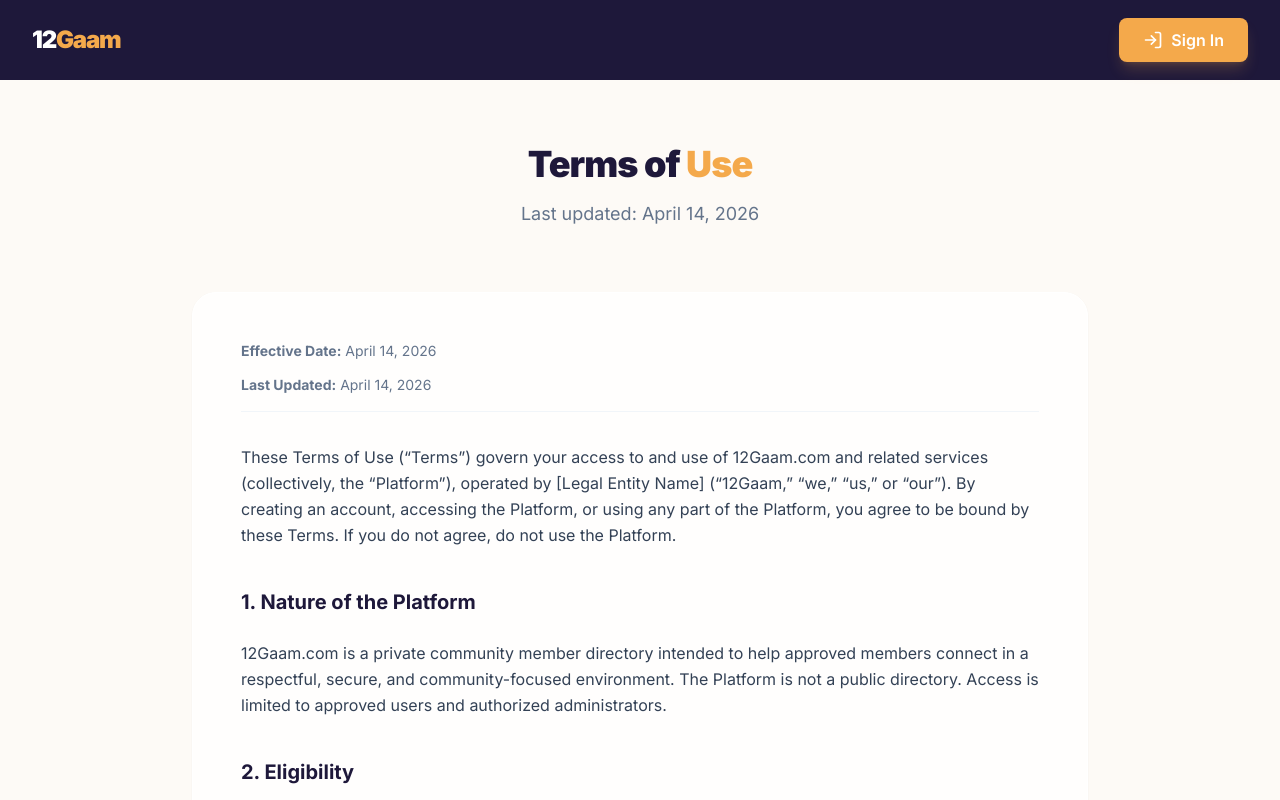
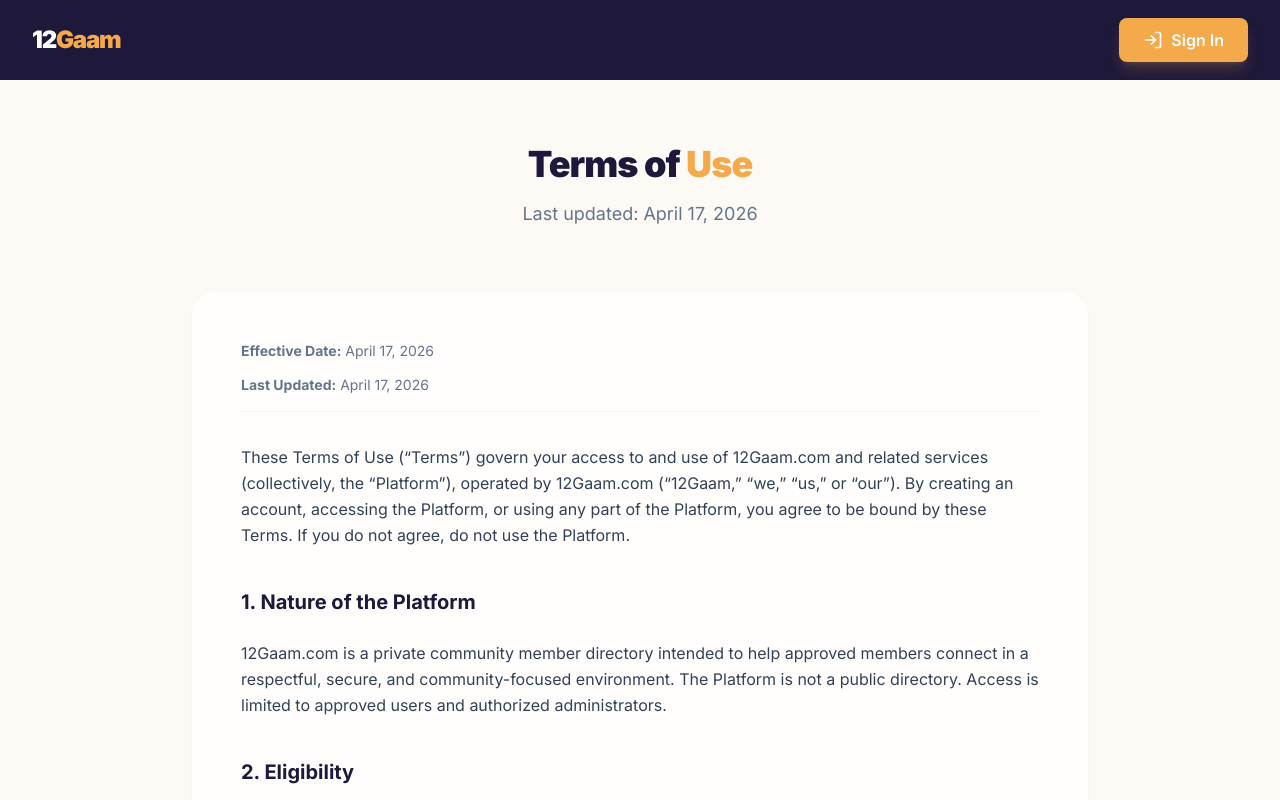
Before and after one commit to 12-Gaam/next, a Next.js app: page /terms-of-use in a window 1280 px wide. Shown: the top 800 px of the page. Built offline with nearby package versions, Linux system fonts and the light colour scheme; no server answers.

Commit message:
policy pages contact details added

```diff
--- a/app/privacy-policy/page.tsx
+++ b/app/privacy-policy/page.tsx
@@ -17,19 +17,19 @@ export default function PrivacyPolicy() {
             <h1 className="text-4xl font-black tracking-tight text-primary mb-4">
               Privacy <span className="text-secondary">Policy</span>
             </h1>
-            <p className="text-slate-500 text-lg">Last updated: April 14, 2026</p>
+            <p className="text-slate-500 text-lg">Last updated: April 17, 2026</p>
           </div>
 
           {/* Content Sections */}
           <div className="space-y-8 animate-in fade-in slide-in-from-bottom-6 duration-1000 delay-200">
             <section className="bg-white/80 backdrop-blur-sm p-8 md:p-12 rounded-3xl border border-white shadow-sm text-slate-700 leading-relaxed space-y-6">
               <div className="space-y-2 text-sm text-slate-500 mb-8 border-b border-slate-100 pb-4">
-                <p><strong>Effective Date:</strong> April 14, 2026</p>
-                <p><strong>Last Updated:</strong> April 14, 2026</p>
+                <p><strong>Effective Date:</strong> April 17, 2026</p>
+                <p><strong>Last Updated:</strong> April 17, 2026</p>
               </div>
 
               <p>
-                [Legal Entity Name], doing business as 12Gaam.com (“12Gaam,” “we,” “us,” or “our”), operates a private community member directory and related services (collectively, the “Platform”). This Privacy Policy explains how we collect, use, disclose, retain, and protect personal information in connection with the Platform.
+                12Gaam.com, doing business as 12Gaam.com (“12Gaam,” “we,” “us,” or “our”), operates a private community member directory and related services (collectively, the “Platform”). This Privacy Policy explains how we collect, use, disclose, retain, and protect personal information in connection with the Platform.
               </p>
               <p>
                 By accessing or using the Platform, creating an account, submitting information, or otherwise interacting with us, you acknowledge this Privacy Policy.
@@ -50,10 +50,8 @@ export default function PrivacyPolicy() {
 
               <h2 className="text-xl font-bold text-primary pt-4">2. Who We Are</h2>
               <ul className="space-y-2">
-                <li><strong>Operator:</strong> [Full Legal Entity Name]</li>
-                <li><strong>Mailing Address:</strong> [Business Mailing Address]</li>
-                <li><strong>Email:</strong> [Privacy Contact Email]</li>
-                <li><strong>Phone:</strong> [Phone Number, if applicable]</li>
+                <li><strong>Operator:</strong> 12Gaam.com</li>
+                <li><strong>Email:</strong> <a href='mailto:12gaamsamaj@gmail.com'>12gaamsamaj@gmail.com</a></li>
               </ul>
 
               <h2 className="text-xl font-bold text-primary pt-4">3. Personal Information We Collect</h2>
@@ -217,7 +215,7 @@ export default function PrivacyPolicy() {
                 We may need to verify your identity before acting on certain requests. We may also deny or limit requests where permitted by law, such as where retention is necessary for security, legal compliance, fraud prevention, or internal recordkeeping.
               </p>
               <p>
-                To submit a request, contact us at [Privacy Contact Email].
+                To submit a request, contact us at <a href='mailto:12gaamsamaj@gmail.com'>12gaamsamaj@gmail.com</a>.
               </p>
 
               <h2 className="text-xl font-bold text-primary pt-4">14. Children’s Privacy</h2>
@@ -252,10 +250,9 @@ export default function PrivacyPolicy() {
 
               <h2 className="text-xl font-bold text-primary pt-4">19. Contact Us</h2>
               <p>
-                [Legal Entity Name]<br />
-                [Mailing Address]<br />
-                [Privacy Contact Email]<br />
-                [Phone Number, if applicable]
+                Effective Date: April 17, 2026<br />
+                Entity Name: 12Gaam.com<br />
+                Email: <a href='mailto:12gaamsamaj@gmail.com'>12gaamsamaj@gmail.com</a>
               </p>
             </section>
           </div>
--- a/app/terms-of-use/page.tsx
+++ b/app/terms-of-use/page.tsx
@@ -17,19 +17,19 @@ export default function TermsAndConditions() {
             <h1 className="text-4xl font-black tracking-tight text-primary mb-4">
               Terms of <span className="text-secondary">Use</span>
             </h1>
-            <p className="text-slate-500 text-lg">Last updated: April 14, 2026</p>
+            <p className="text-slate-500 text-lg">Last updated: April 17, 2026</p>
           </div>
 
           {/* Content Sections */}
           <div className="space-y-8 animate-in fade-in slide-in-from-bottom-6 duration-1000 delay-200">
             <section className="bg-white/80 backdrop-blur-sm p-8 md:p-12 rounded-3xl border border-white shadow-sm text-slate-700 leading-relaxed space-y-6">
               <div className="space-y-2 text-sm text-slate-500 mb-8 border-b border-slate-100 pb-4">
-                <p><strong>Effective Date:</strong> April 14, 2026</p>
-                <p><strong>Last Updated:</strong> April 14, 2026</p>
+                <p><strong>Effective Date:</strong> April 17, 2026</p>
+                <p><strong>Last Updated:</strong> April 17, 2026</p>
               </div>
 
               <p>
-                These Terms of Use (“Terms”) govern your access to and use of 12Gaam.com and related services (collectively, the “Platform”), operated by [Legal Entity Name] (“12Gaam,” “we,” “us,” or “our”). By creating an account, accessing the Platform, or using any part of the Platform, you agree to be bound by these Terms. If you do not agree, do not use the Platform.
+                These Terms of Use (“Terms”) govern your access to and use of 12Gaam.com and related services (collectively, the “Platform”), operated by 12Gaam.com (“12Gaam,” “we,” “us,” or “our”). By creating an account, accessing the Platform, or using any part of the Platform, you agree to be bound by these Terms. If you do not agree, do not use the Platform.
               </p>
 
               <h2 className="text-xl font-bold text-primary pt-4">1. Nature of the Platform</h2>
@@ -130,7 +130,7 @@ export default function TermsAndConditions() {
 
               <h2 className="text-xl font-bold text-primary pt-4">14. Limitation of Liability</h2>
               <p className="uppercase">
-                TO THE MAXIMUM EXTENT PERMITTED BY LAW, [LEGAL ENTITY NAME], ITS OFFICERS, DIRECTORS, ADMINISTRATORS, AFFILIATES, CONTRACTORS, AND AGENTS WILL NOT BE LIABLE FOR ANY INDIRECT, INCIDENTAL, SPECIAL, CONSEQUENTIAL, EXEMPLARY, OR PUNITIVE DAMAGES, OR FOR ANY LOSS OF PROFITS, REVENUE, DATA, GOODWILL, OR BUSINESS OPPORTUNITY, ARISING OUT OF OR RELATED TO THE PLATFORM OR THESE TERMS.
+                TO THE MAXIMUM EXTENT PERMITTED BY LAW, 12Gaam.com, ITS OFFICERS, DIRECTORS, ADMINISTRATORS, AFFILIATES, CONTRACTORS, AND AGENTS WILL NOT BE LIABLE FOR ANY INDIRECT, INCIDENTAL, SPECIAL, CONSEQUENTIAL, EXEMPLARY, OR PUNITIVE DAMAGES, OR FOR ANY LOSS OF PROFITS, REVENUE, DATA, GOODWILL, OR BUSINESS OPPORTUNITY, ARISING OUT OF OR RELATED TO THE PLATFORM OR THESE TERMS.
               </p>
               <p className="uppercase">
                 TO THE MAXIMUM EXTENT PERMITTED BY LAW, OUR TOTAL LIABILITY FOR ALL CLAIMS ARISING OUT OF OR RELATING TO THE PLATFORM OR THESE TERMS SHALL NOT EXCEED THE GREATER OF: (A) THE AMOUNT YOU PAID US, IF ANY, IN THE TWELVE MONTHS PRECEDING THE CLAIM; OR (B) US$100.
@@ -138,7 +138,7 @@ export default function TermsAndConditions() {
 
               <h2 className="text-xl font-bold text-primary pt-4">15. Indemnification</h2>
               <p>
-                You agree to defend, indemnify, and hold harmless [Legal Entity Name], its officers, directors, administrators, affiliates, contractors, and agents from and against any claims, liabilities, damages, judgments, losses, costs, and expenses, including reasonable attorneys’ fees, arising out of or related to your use or misuse of the Platform, your violation of these Terms, your violation of any law or third-party right, or content or information you submit or disclose through the Platform.
+                You agree to defend, indemnify, and hold harmless 12Gaam.com, its officers, directors, administrators, affiliates, contractors, and agents from and against any claims, liabilities, damages, judgments, losses, costs, and expenses, including reasonable attorneys’ fees, arising out of or related to your use or misuse of the Platform, your violation of these Terms, your violation of any law or third-party right, or content or information you submit or disclose through the Platform.
               </p>
 
               <h2 className="text-xl font-bold text-primary pt-4">16. Governing Law and Venue</h2>
@@ -166,10 +166,9 @@ export default function TermsAndConditions() {
 
               <h2 className="text-xl font-bold text-primary pt-4">20. Contact Information</h2>
               <p>
-                [Legal Entity Name]<br />
-                [Mailing Address]<br />
-                [Privacy or Support Email]<br />
-                [Phone Number, if applicable]
+                Effective Date: April 17, 2026<br />
+                Entity Name: 12Gaam.com<br />
+                Email: <a href='mailto:12gaamsamaj@gmail.com'>12gaamsamaj@gmail.com</a>
               </p>
             </section>
           </div>
```
